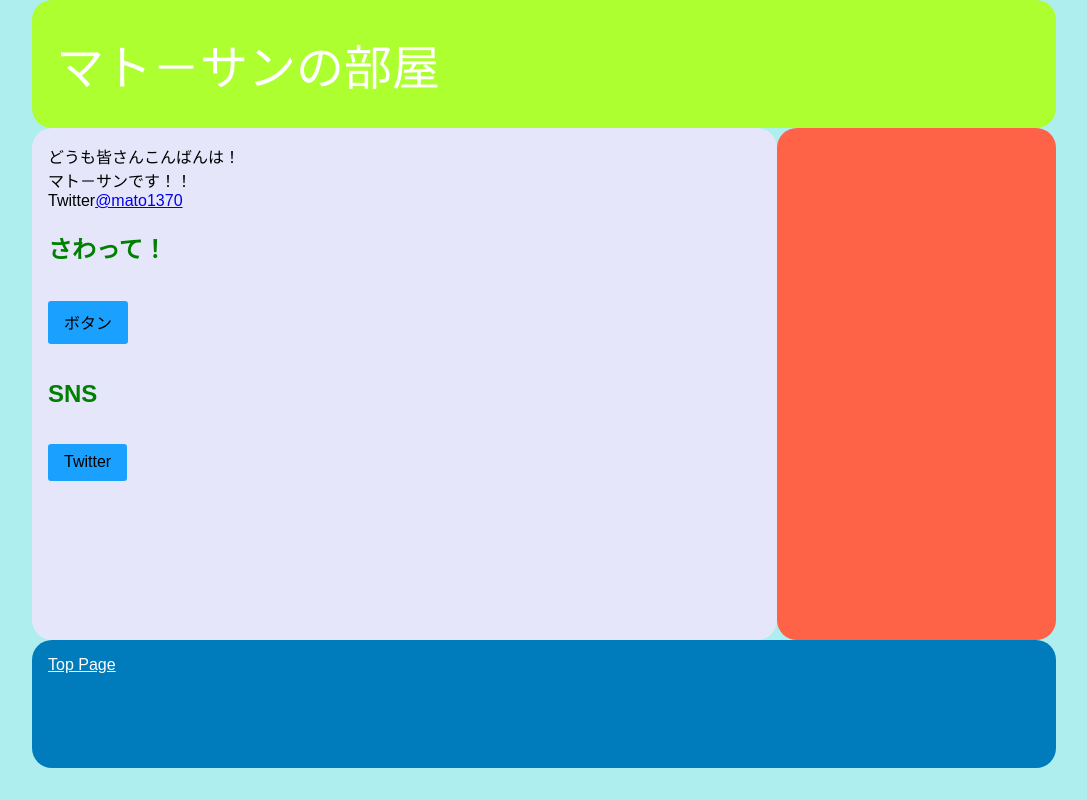
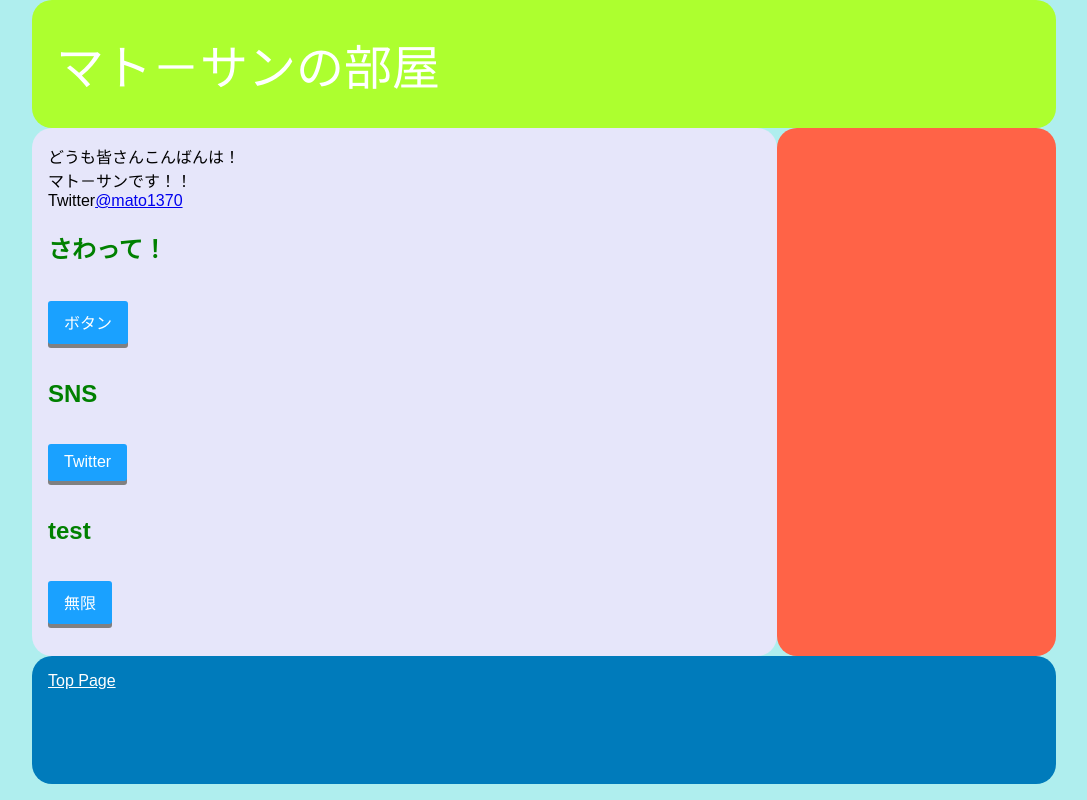
Before and after one commit to mato1370/mato1370-net, a plain HTML site: page index.html in a window 1280 px wide. Shown: the whole page, without its empty margins (96-1183 px from the left). Drawn offline with Linux system fonts and the light colour scheme; a web font is replaced by a local one.

Commit message:
みやすくしたよ

```diff
--- a/css/style.css
+++ b/css/style.css
@@ -14,7 +14,7 @@ body{
 	grid-template-columns: 1fr 1fr 0.75fr;
 	grid-template-rows:
 		128px
-		512px
+		1fr
 		128px;
 	grid-template-areas:
 		"h h h"
@@ -31,11 +31,13 @@ header {
 	align-items: center;
 	padding-left: 0.5em;
 	color: white;
+
 }
 main {
 	grid-area: m;
 	background-color: lavender;
 	font-size: 1em;
+	min-height: 20em;
 }
 nav {
 	grid-area: n;
@@ -71,16 +73,22 @@ main > h2{
 	padding: 0.6em 1em;
 	font-size: 1em;
 	background-color: #1aa1ff;
-	color: black;
+	color: white;
 	cursor: pointer;
 	border-radius: 3px;
 	border: none;
 	transition: 0.3s;
-	border-bottom: 4px;
 	border-color: grey;
+	position: relative;
+	box-shadow: 0 4px 0 grey;
 
 }
 
 button:hover {
 	background-color: #064fda;
 }
+
+button:active {
+	top: 4px;
+	box-shadow: none;
+}
--- a/index.html
+++ b/index.html
@@ -2,6 +2,7 @@
 <html>
 	<head>
 		<meta charset="utf-8">
+		<meta name="viewport" content="width=device-width, initial-scale=1">
 		<link href="./css/style.css"rel="stylesheet">
 		<title>マト－サンのホームページ</title>
 	</head>
@@ -25,6 +26,8 @@
 						onclick="window.open('https://twitter.com/mato1370')">
 						Twitter
 					</button>
+				<h2>test</h2>
+					<button class="button">無限</button>
 			</main>
 			<nav    class="contents"></nav>
 			<footer class="contents">
```
